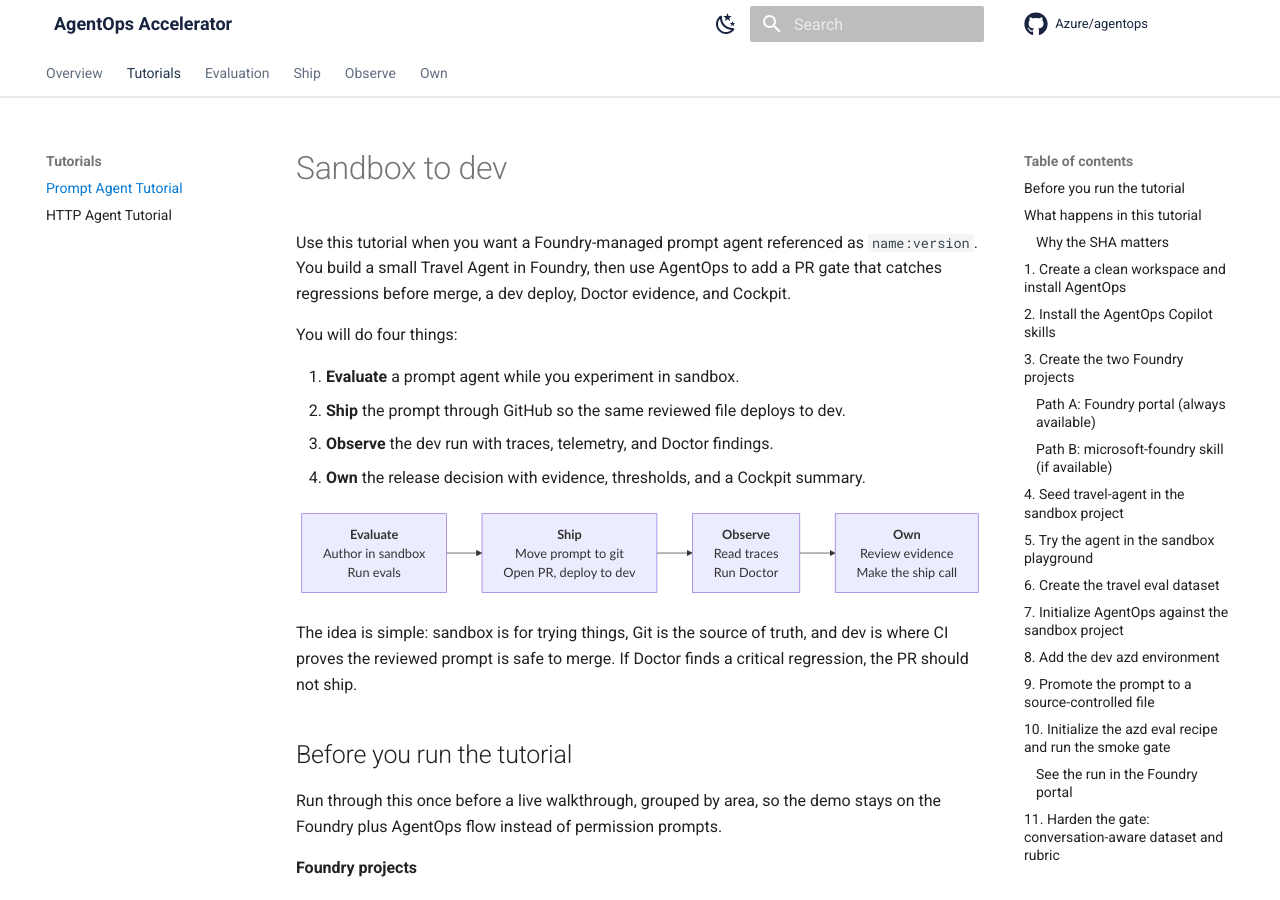
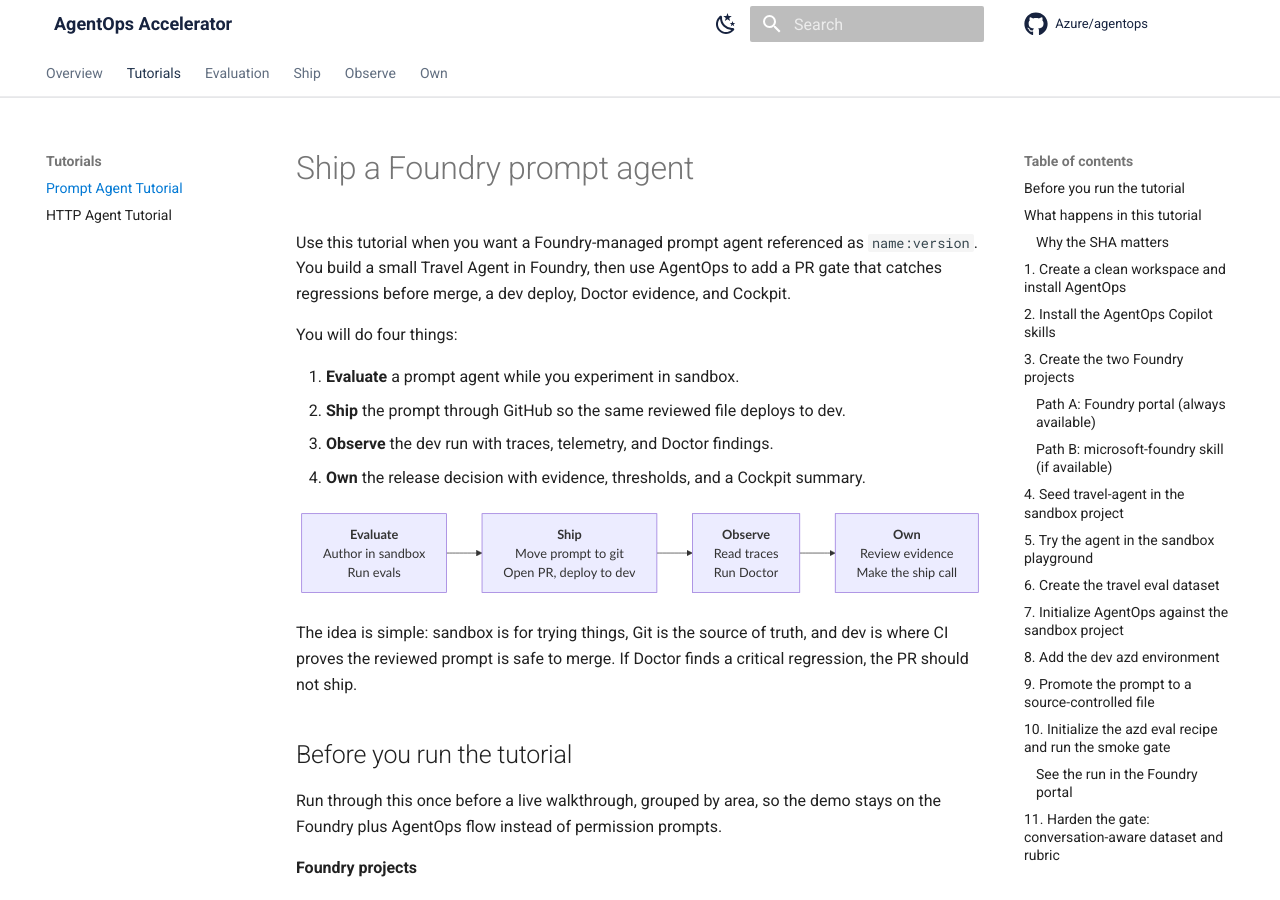
Before and after one commit to Azure/agentops, an MkDocs documentation site: the page built from docs/tutorial-prompt-agent.md, in a window 1280 px wide and 900 px high. Built offline with MkDocs 1.6.1 and Material for MkDocs 9.7.7, drawn with Linux system fonts in a browser that asks for light colours; comment, search, counter and statistics services are not loaded.

Commit message:
Improve prompt agent tutorial title

```diff
--- a/docs/tutorial-prompt-agent.md
+++ b/docs/tutorial-prompt-agent.md
@@ -1,4 +1,4 @@
-# Sandbox to dev
+# Ship a Foundry prompt agent
 
 Use this tutorial when you want a Foundry-managed prompt agent referenced as
 `name:version`. You build a small Travel Agent in Foundry, then use AgentOps to
```
